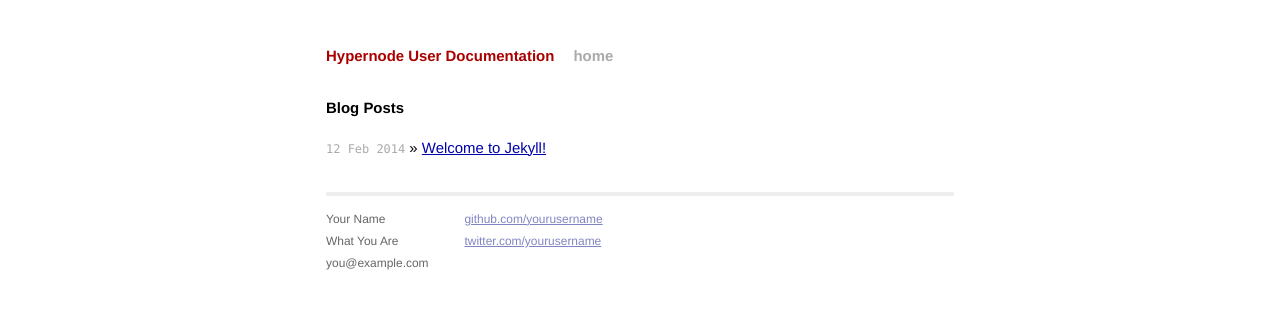
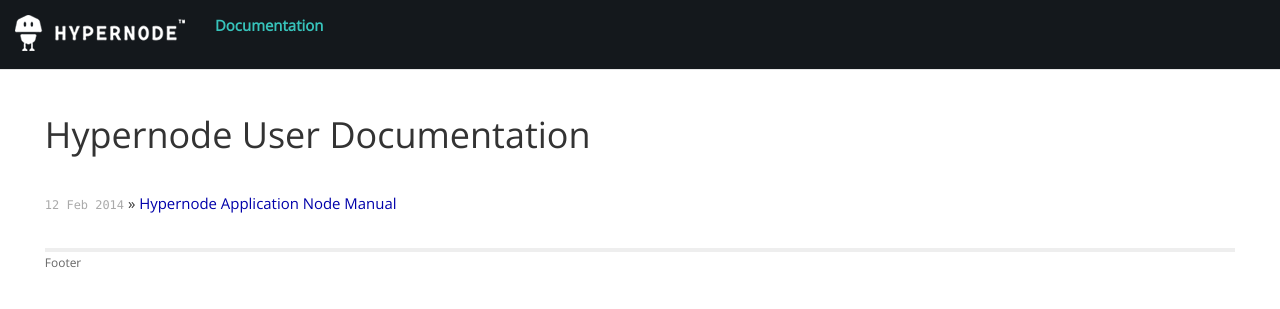
Before and after one commit to damnlie/hypernode.github.io, a Jekyll site: the page built from userdocs/index.html, in a window 1280 px wide and 900 px high. Shown: the top 309 px of the window. Built offline with Jekyll 4.4.1, drawn with Linux system fonts in a browser that asks for light colours; nearby versions of some CDN libraries; Markdown is read by kramdown in place of the engine named in the settings.

Commit message:
Basic looks

```diff
--- a/userdocs/_config.yml
+++ b/userdocs/_config.yml
@@ -1,3 +1,5 @@
 name: Hypernode User Documentation
 markdown: redcarpet
+redcarpet:
+  extensions: ["tables"]
 pygments: true
--- a/userdocs/_layouts/default.html
+++ b/userdocs/_layouts/default.html
@@ -6,39 +6,54 @@
     <title>{{ page.title }}</title>
     <meta name="viewport" content="width=device-width">
 
+    <!-- bootstrap //-->
+    <link rel="stylesheet" href="//netdna.bootstrapcdn.com/bootstrap/3.1.0/css/bootstrap.min.css">
+
     <!-- syntax highlighting CSS -->
     <link rel="stylesheet" href="/css/syntax.css">
 
     <!-- Custom CSS -->
     <link rel="stylesheet" href="/css/main.css">
+    <link href='http://fonts.googleapis.com/css?family=Open+Sans' rel='stylesheet' type='text/css'>
 
 </head>
 <body>
 
 <div class="site">
-          <div class="header">
-            <h1 class="title"><a href="/">{{ site.name }}</a></h1>
-            <a class="extra" href="/">home</a>
+    <nav class="navbar navbar-fixed-top navbar-default" role="navigation">
+        <div class="container-fluid">
+            <!-- Brand and toggle get grouped for better mobile display -->
+            <div class="navbar-header">
+                <button type="button" class="navbar-toggle" data-toggle="collapse" data-target="#bs-example-navbar-collapse-1">
+                    <span class="sr-only">Toggle navigation</span>
+                    <span class="icon-bar"></span>
+                    <span class="icon-bar"></span>
+                    <span class="icon-bar"></span>
+                </button>
+                <a class="navbar-brand" href="#"><img src="/images/hypernode-logo.webp"/></a>
             </div>
+
+            <!-- Collect the nav links, forms, and other content for toggling -->
+            <div class="collapse navbar-collapse" id="bs-example-navbar-collapse-1">
+                <ul class="nav navbar-nav">
+                    <li class="active"><a href="/">Documentation</a></li>
+                </ul>
+            </div><!-- /.navbar-collapse -->
+        </div><!-- /.container-fluid -->
+    </nav>
 
     {{ content }}
 
     <div class="footer">
         <div class="contact">
-              <p>
-                Your Name<br />
-                What You Are<br />
-                you@example.com
-              </p>
-            </div>
-            <div class="contact">
-              <p>
-                <a href="https://github.com/yourusername">github.com/yourusername</a><br />
-                <a href="https://twitter.com/yourusername">twitter.com/yourusername</a><br />
-              </p>
+            Footer
         </div>
     </div>
 </div>
 
+<!-- Latest compiled and minified JavaScript -->
+<script src="//code.jquery.com/jquery.js"></script>
+<script src="//netdna.bootstrapcdn.com/bootstrap/3.1.0/js/bootstrap.min.js"></script>
+
 </body>
 </html>
--- a/userdocs/css/main.css
+++ b/userdocs/css/main.css
@@ -14,13 +14,13 @@
 
 body {
     background-color: #FFF;
-  font: 13.34px Helvetica, Arial, sans-serif;
+    font: 14px 'Open Sans', arial, sans-serif;
     font-size: small;
     text-align: center;
+
+    padding-top: 70px;
 }
 
-h1, h2, h3, h4, h5, h6 {
-  font-size: 100%; }
 
 h1 { margin-bottom: 1em; }
 p { margin: 1em 0; }
@@ -58,8 +58,9 @@
 .site {
     font-size: 115%;
     text-align: justify;
-  width: 42em;
     margin: 3em auto 2em;
+    padding-left: 3em;
+    padding-right: 3em;
     line-height: 1.5em;
 }
 
@@ -121,6 +122,17 @@
     border: 0;
 }
 
+.navbar {
+    background-color: #14181c;
+    color: #37c3bb;
+    min-height: 70px;
+}
+
+.navbar-default .navbar-nav > .active > a {
+    background-color: #14181c;
+    color: #37c3bb;
+    font-weight: bold;
+}
 /*****************************************************************************/
 /*
 /* Posts
--- a/userdocs/index.html
+++ b/userdocs/index.html
@@ -1,10 +1,10 @@
 ---
 layout: default
-title: Your New Jekyll Site
+title: Hypernode User Documentation
 ---
 
 <div id="home">
-  <h1>Blog Posts</h1>
+  <h1>Hypernode User Documentation</h1>
   <ul class="posts">
     {% for post in site.posts %}
       <li><span>{{ post.date | date_to_string }}</span> &raquo; <a href="{{ post.url }}">{{ post.title }}</a></li>
```
Also changed, not shown: userdocs/_posts/2014-02-12-using-the-hypernode-application-node.md (added, +88 -0 lines), userdocs/_posts/2014-02-12-welcome-to-jekyll.markdown (deleted, +0 -24 lines), userdocs/images/hypernode-logo.webp (added). Lines whose indentation alone changed are shown as unchanged.
